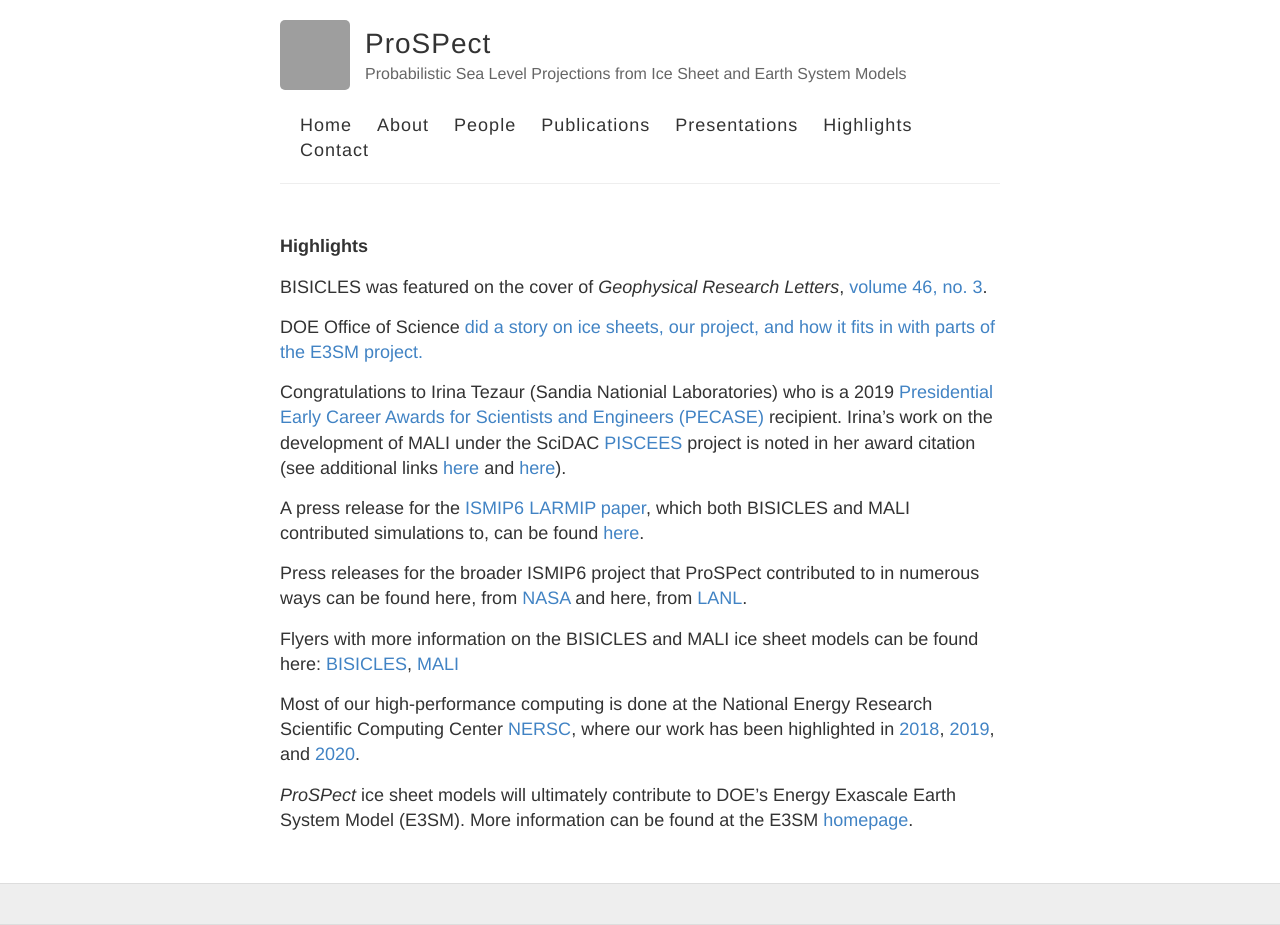
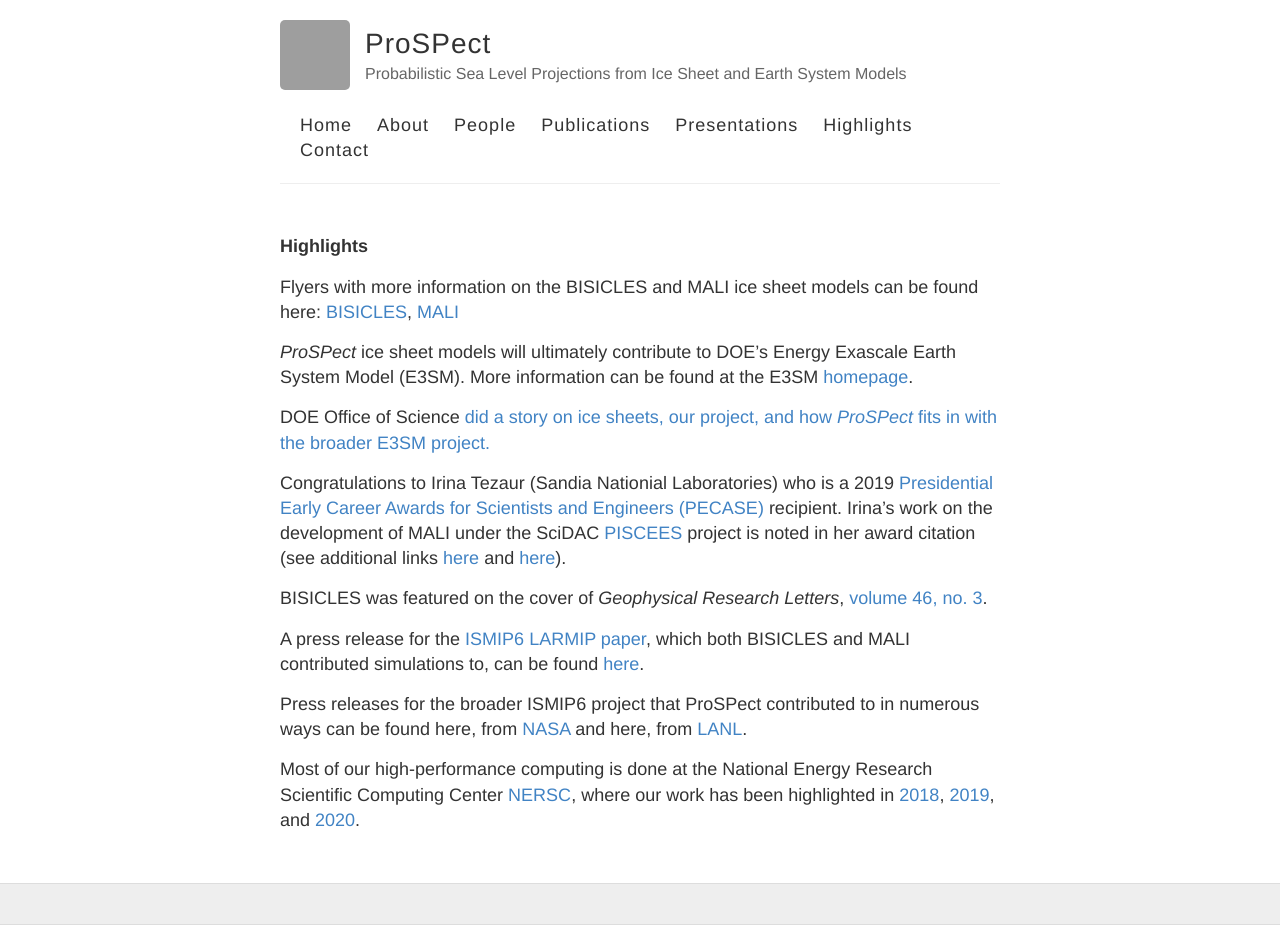
Before and after one commit to SLE-E3SM/SLE-E3SM.github.io, a Jekyll site: the page built from highlights.md, in a window 1280 px wide. Built offline with Jekyll 4.4.1, drawn with Linux system fonts in a browser that asks for light colours; grey boxes are pictures that could not be loaded.

Commit message:
Update highlights.md

```diff
--- a/highlights.md
+++ b/highlights.md
@@ -6,18 +6,18 @@ permalink: /highlights/
 
 **Highlights**
 
-BISICLES was featured on the cover of *Geophysical Research Letters*, [volume 46, no. 3](https://agupubs.onlinelibrary.wiley.com/doi/pdf/10.1002/grl.57643).
+Flyers with more information on the BISICLES and MALI ice sheet models can be found here: [BISICLES](https://e3sm.org/wp-content/uploads/2018/08/ResearchHighlight_BISICLES.pdf), [MALI](https://climatemodeling.science.energy.gov/sites/default/files/technical-highlights/TechnicalHighlight_MALI.pdf)
 
-DOE Office of Science [did a story on ice sheets, our project, and how it fits in with parts of the E3SM project.](https://www.energy.gov/science/articles/simulating-ice-bottom-world-modeling-antarctic-ice-sheets)
+*ProSPect* ice sheet models will ultimately contribute to DOE's Energy Exascale Earth System Model (E3SM). More information can be found at the E3SM [homepage](https://e3sm.org/).
+
+DOE Office of Science [did a story on ice sheets, our project, and how *ProSPect* fits in with the broader E3SM project.](https://www.energy.gov/science/articles/simulating-ice-bottom-world-modeling-antarctic-ice-sheets)
 
 Congratulations to Irina Tezaur (Sandia Nationial Laboratories) who is a 2019 [Presidential Early Career Awards for Scientists and Engineers (PECASE)](https://www.energy.gov/nnsa/articles/11-nnsa-employees-receive-highest-honor-early-career-scientists-and-engineers?fbclid=IwAR1gVTwdoJhEG5MD9bbjvT3KRN6qVVQtL5HSrQr8ds6-wfLH4n5_CHIyzew) recipient. Irina's work on the development of MALI under the SciDAC [PISCEES](https://climatemodeling.science.energy.gov/projects/predicting-ice-sheet-and-climate-evolution-extreme-scales-piscees) project is noted in her award citation (see additional links [here](https://www.sandia.gov/~ikalash/_assets/Communicator.html) and [here](https://www.energy.gov/articles/secretary-perry-congratulates-recipients-presidential-early-career-award-scientists-and)).
+
+BISICLES was featured on the cover of *Geophysical Research Letters*, [volume 46, no. 3](https://agupubs.onlinelibrary.wiley.com/doi/pdf/10.1002/grl.57643).
 
 A press release for the [ISMIP6 LARMIP paper](https://www.earth-syst-dynam.net/11/35/2020/esd-11-35-2020.pdf), which both BISICLES and MALI contributed simulations to, can be found [here](https://www.egu.eu/news/605/the-antarctica-factor-model-uncertainties-reveal-upcoming-sea-level-risk/).
 
 Press releases for the broader ISMIP6 project that ProSPect contributed to in numerous ways can be found here, from [NASA](https://www.nasa.gov/feature/goddard/2020/emissions-could-add-15-inches-to-2100-sea-level-rise-nasa-led-study-finds) and here, from [LANL](https://www.lanl.gov/discover/news-release-archive/2020/September/0917-ice-sheets.php).
 
-Flyers with more information on the BISICLES and MALI ice sheet models can be found here: [BISICLES](https://e3sm.org/wp-content/uploads/2018/08/ResearchHighlight_BISICLES.pdf), [MALI](https://climatemodeling.science.energy.gov/sites/default/files/technical-highlights/TechnicalHighlight_MALI.pdf)
-
 Most of our high-performance computing is done at the National Energy Research Scientific Computing Center [NERSC](https://www.nersc.gov/about/), where our work has been highlighted in [2018](https://www.nersc.gov/assets/Science-Highlights-Presentations/NERSC-Highlights-2018-3-FINAL.pdf), [2019](https://www.nersc.gov/assets/Science-Highlights-Presentations/NERSC-Science-Highlights-R20191016.pdf), and [2020](https://www.nersc.gov/science/science-highlights-presentations/).
-
-*ProSPect* ice sheet models will ultimately contribute to DOE's Energy Exascale Earth System Model (E3SM). More information can be found at the E3SM [homepage](https://e3sm.org/).
```
